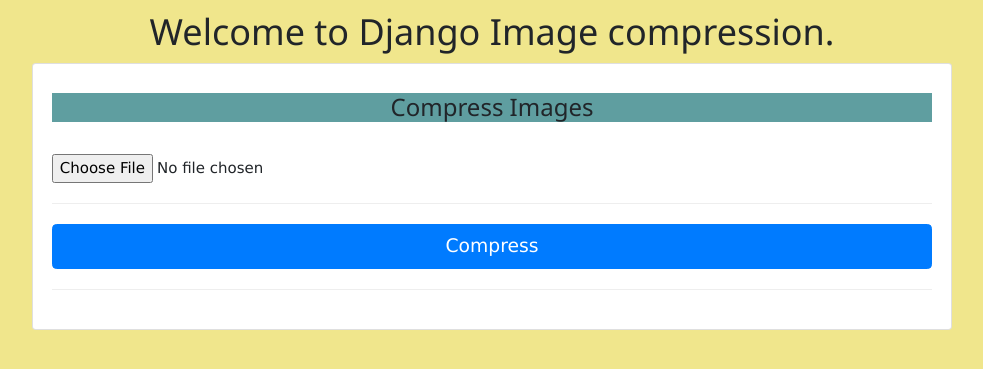
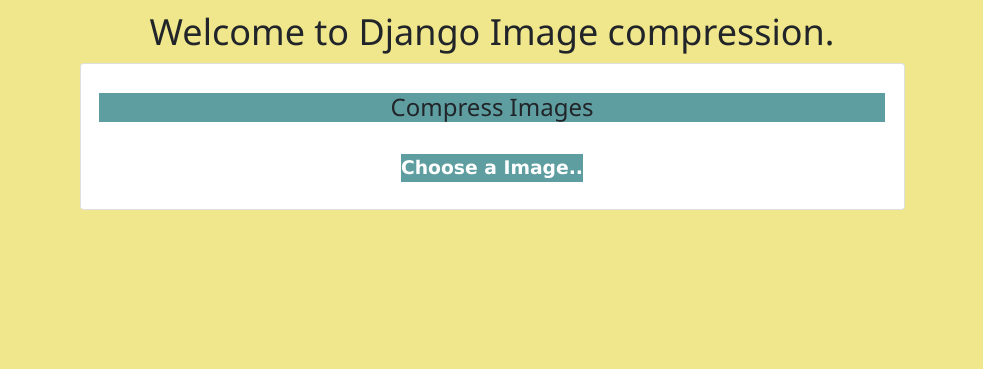
Before and after one commit to Patelrahul4884/image-compressor, a Django app: page / in a window 1280 px wide. Shown: the top 369 px of the page, without its empty margins (148-1131 px from the left). Run offline with Django 3.2, Linux system fonts and the light colour scheme; some libraries are stand-ins or nearby versions.

Commit message:
change layout and add auto submit

```diff
--- a/size_reducer/templates/size_reducer/home.html
+++ b/size_reducer/templates/size_reducer/home.html
@@ -15,7 +15,6 @@
         body {
             background-color: khaki;
         }
-
 
         img {
             border: 1px solid #ddd;
@@ -44,6 +43,33 @@
         #loading-image {
             text-align: center;
         }
+
+        .inputfile {
+            width: 0.1px;
+            height: 0.1px;
+            opacity: 0;
+            overflow: hidden;
+            position: absolute;
+            z-index: -1;
+        }
+
+        .inputfile+label {
+            font-size: 1.25em;
+            font-weight: 700;
+            color: white;
+            background-color: cadetblue;
+            display: inline-block;
+        }
+
+        .inputfile+label {
+            cursor: pointer;
+            /* "hand" cursor */
+        }
+
+        .inputfile:focus+label {
+            outline: 1px dotted #000;
+            outline: -webkit-focus-ring-color auto 5px;
+        }
     </style>
 </head>
 
@@ -53,7 +79,7 @@
     </div>
     <div class="container">
         <div class="row justify-content-center">
-            <div class="col-lg-10 col-md-12">
+            <div class="col-lg-9 col-md-12">
                 <div class="card mb-4">
                     <div class="card-body">
                         <h3 style="text-align: center; background-color:cadetblue;">Compress Images</h3><br>
@@ -76,13 +102,11 @@
             integrity="sha384-B4gt1jrGC7Jh4AgTPSdUtOBvfO8shuf57BaghqFfPlYxofvL8/KUEfYiJOMMV+rV"
             crossorigin="anonymous"></script>
         <script src="https://code.jquery.com/jquery-3.1.0.min.js"></script>
-        <script src="https://ajax.googleapis.com/ajax/libs/jquery/1.6.0/jquery.min.js"></script>
         <script>
-            console.log('aayvu under');
             $(document).ready(function () {
                 $(window).on('beforeunload', function () {
                     $.ajax({
-                        // type: 'GET',
+                        type: 'GET',
                         url: "{% url 'size_reducer:data_delete' %}",
                         dataType: 'json',
                         success: function (data) {
@@ -94,11 +118,13 @@
             });
         </script>
         <script>
-            $(window).load(function () {
+            $(window).ready(function () {
                 $('#loading').hide();
             });
         </script>
 
+
+
 </body>
 
 </html>
--- a/size_reducer/templates/size_reducer/size_reducer_list.html
+++ b/size_reducer/templates/size_reducer/size_reducer_list.html
@@ -6,19 +6,47 @@
 {% block content %}
 <form method="POST" enctype="multipart/form-data">
     {% csrf_token %}
-    <div class="file-upload-wrapper">
-        <input type="file" name="myimage" accept="image/*" required>
+    <div class="d-flex justify-content-center">
+
+        <input class="inputfile" id='file' onchange="form.submit()" type="file" name="myimage" accept="image/*"
+            required>
+        <label for="file">Choose a Image..</label>
     </div>
-    <hr>
-    <button class="btn btn-primary btn-lg btn-block" type="submit">Compress</button>
 </form>
-<hr>
 <div id="loading">
     <img id="loading-image" src="http://cdn.nirmaltv.com/images/generatorphp-thumb.gif" alt="Loading..." />
 </div>
 {% if images %}
 <h3>Your compressed Images</h3>
-<table class="table mb-0">
+<!-- <div class="text-center">
+    <form action="{}" method="POST">
+        {% csrf_token %}
+        <button class="btn btn-primary btn-sm">Download All</button>
+    </form>
+</div>
+<br>
+<div class="text-center">
+    <form action="{% url 'size_reducer:delete' %}" method="POST">
+        {% csrf_token %}
+        <button class="btn btn-danger btn-sm">Remove All</button>
+    </form>
+</div> -->
+<div class="row">
+    {% for image in images %}
+    <div class="column">
+        <div class="card">
+            <a target="_blank" href="{{ image.image.url }}">
+                <img src="{{ image.image.url }}" alt="Forest" style="width:150px">
+            </a>
+            <div class="card-body">
+                <a class="btn btn-primary btn-sm" href="{{ image.image.url }}" download>Download</a>
+                <p>{{ image.image.size|filesizeformat  }}</p>
+            </div>
+        </div>
+    </div>
+    {% endfor %}
+</div>
+<!-- <table class="table mb-0">
     <thead>
         <tr>
             <th>Image</th>
@@ -37,21 +65,8 @@
         </tr>
         {% endfor %}
     </tbody>
-</table>
-<hr>
-<div class="text-center">
-    <form action="{% url 'size_reducer:zip' %}" method="POST">
-        {% csrf_token %}
-        <button class="btn btn-primary btn-lg btn-block">Download All</button>
-    </form>
-</div>
-<br>
-<div class="text-center">
-    <form action="{% url 'size_reducer:delete' %}" method="POST">
-        {% csrf_token %}
-        <button class="btn btn-danger btn-lg btn-block ">Remove All</button>
-    </form>
-</div>
+</table> -->
+
 
 
 
--- a/size_reducer/urls.py
+++ b/size_reducer/urls.py
@@ -5,6 +5,6 @@ app_name = 'size_reducer'
 urlpatterns = [
     path('', views.MainView.as_view(), name='all'),
     path('delete/', views.ImageDelete, name='delete'),
-    path('zip/', views.MakeZip, name='zip'),
+    path('zip/', views.MakeZip.as_view(), name='zip'),
     path('data_delete/', views.data_delete, name='data_delete'),
 ]
--- a/size_reducer/views.py
+++ b/size_reducer/views.py
@@ -46,30 +46,41 @@ class MainView(View):
 
     def post(self, request):
         quality = 0
-        if request.FILES['myimage']:
+        try:
             myimage = request.FILES['myimage']
-            image_size = (myimage.size)/1024
-            token = request.COOKIES['csrftoken']
-            token = Token(token=token)
-            token.save()
+        except:
+            print(request.method)
+            images = Upload.objects.all()
+            with zipfile.ZipFile('images.zip', 'w', compression=zipfile.ZIP_DEFLATED) as my_zip:
+                for img in images:
+                    my_zip.write(img.image.path, basename(img.image.path))
+            zipPath = os.path.join(settings.BASE_DIR, 'images.zip')
+            print(zipPath)
+            zip_file = open(zipPath, 'rb')
+            return FileResponse(zip_file)
 
-            if image_size > 100 and image_size < 400:
-                quality = 5
-            elif image_size > 400 and image_size < 700:
-                quality = 6
-            elif image_size > 700 and image_size < 1000:
-                quality = 7
-            elif image_size > 1000 and image_size < 2000:
-                quality = 8
-            else:
-                quality = 9
-            print(image_size)
-            print(quality)
-            for i in range(1, 11):
-                img = compressImage(myimage, i*quality)
-                obj = Upload(image=img, token=token)
-                obj.save()
-            return redirect('size_reducer:all')
+        image_size = (myimage.size)/1024
+        token = request.COOKIES['csrftoken']
+        token = Token(token=token)
+        token.save()
+
+        if image_size > 100 and image_size < 400:
+            quality = 5
+        elif image_size > 400 and image_size < 700:
+            quality = 6
+        elif image_size > 700 and image_size < 1000:
+            quality = 7
+        elif image_size > 1000 and image_size < 2000:
+            quality = 8
+        else:
+            quality = 9
+        print(image_size)
+        print(quality)
+        for i in range(1, 11):
+            img = compressImage(myimage, i*quality)
+            obj = Upload(image=img, token=token)
+            obj.save()
+        return redirect('size_reducer:all')
 
 
 def ImageDelete(request):
@@ -80,15 +91,17 @@ def ImageDelete(request):
     return redirect(success_url)
 
 
-def MakeZip(request):
-    images = Upload.objects.all()
-    with zipfile.ZipFile('images.zip', 'w', compression=zipfile.ZIP_DEFLATED) as my_zip:
-        for img in images:
-            my_zip.write(img.image.path, basename(img.image.path))
-    zipPath = os.path.join(settings.BASE_DIR, 'images.zip')
-    print(zipPath)
-    zip_file = open(zipPath, 'rb')
-    return FileResponse(zip_file)
+class MakeZip(View):
+    def get(self, request):
+        print(request.method)
+        images = Upload.objects.all()
+        with zipfile.ZipFile('images.zip', 'w', compression=zipfile.ZIP_DEFLATED) as my_zip:
+            for img in images:
+                my_zip.write(img.image.path, basename(img.image.path))
+        zipPath = os.path.join(settings.BASE_DIR, 'images.zip')
+        print(zipPath)
+        zip_file = open(zipPath, 'rb')
+        return FileResponse(zip_file)
 
 
 def data_delete(request):
```
Also changed, not shown: db.sqlite3, media/IMG_20201004_180720.jpg (deleted), media/IMG_20201004_180720_8crvIjH.jpg (deleted), media/IMG_20201004_180720_9WKeDiM.jpg (deleted), media/IMG_20201004_180720_TiRb1yD.jpg (deleted), media/IMG_20201004_180720_VYR4Yj3.jpg (deleted), media/IMG_20201004_180720_YmdiixR.jpg (deleted), media/IMG_20201004_180720_fTEc4XG.jpg (deleted), media/IMG_20201004_180720_jRVt0x0.jpg (deleted), media/IMG_20201004_180720_kqaYdEz.jpg (deleted), 1 other file.
